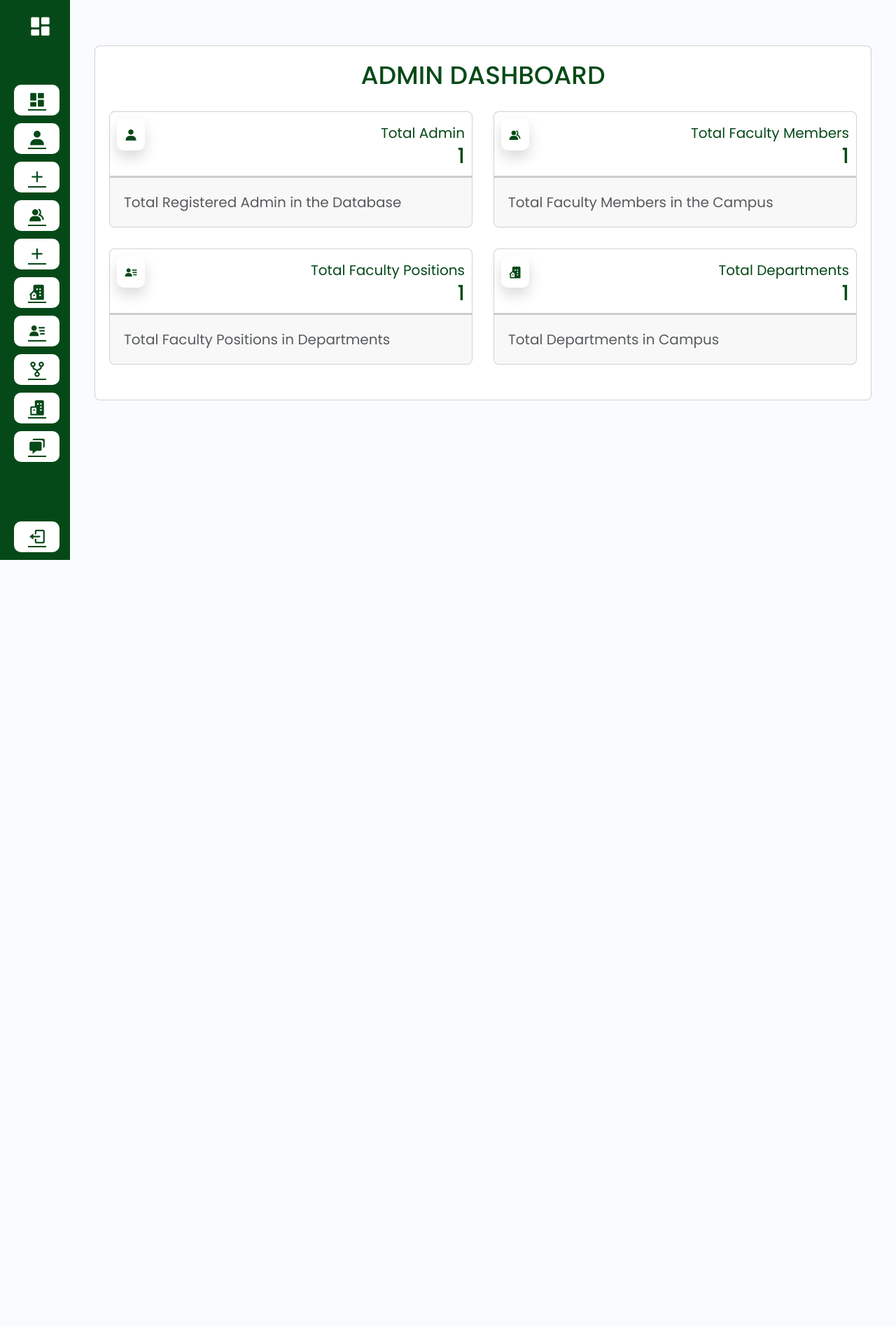
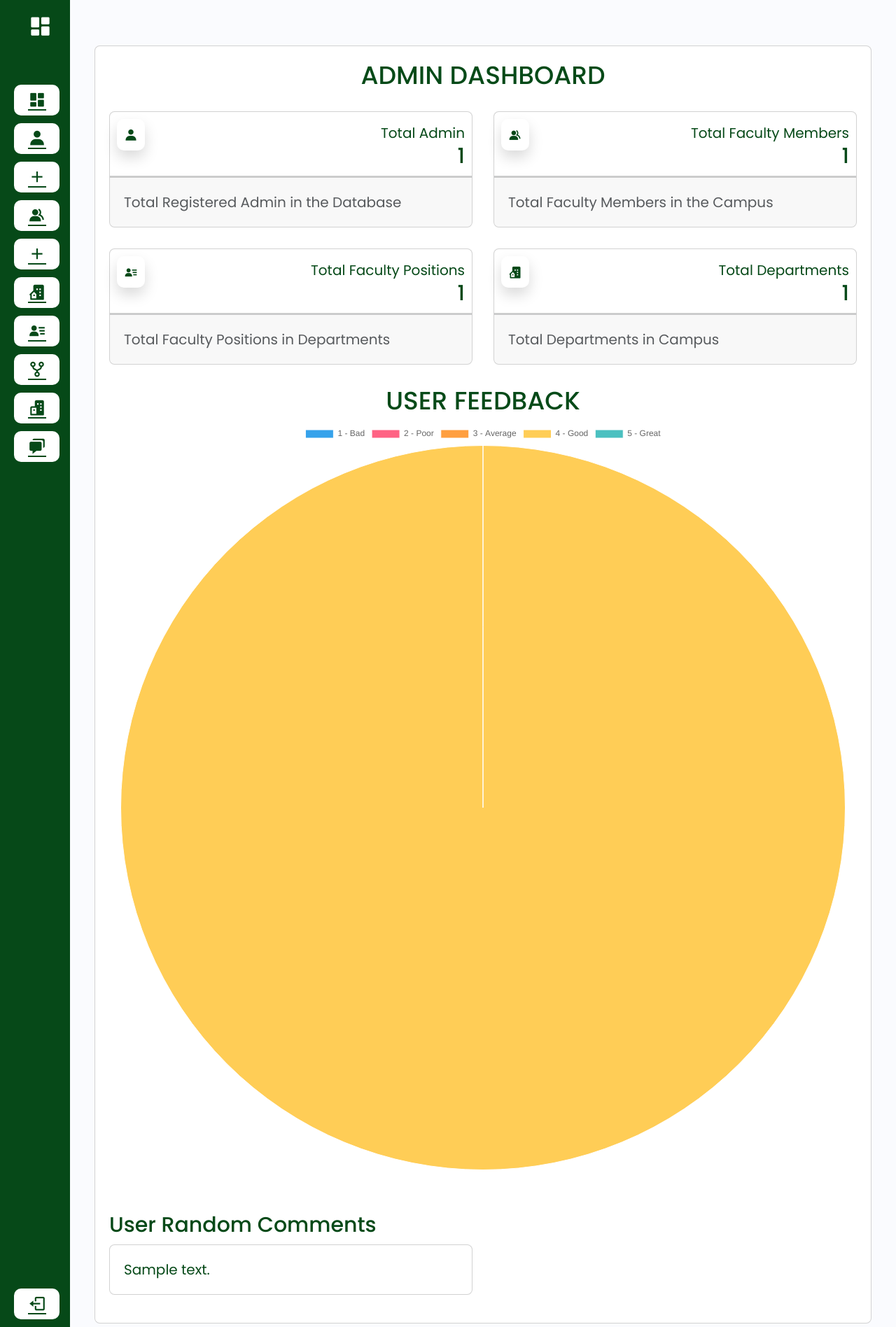
Before and after one commit to denisesarona/ExploreCCATAdmin, a PHP site: page /admin/index.php in a window 1280 px wide. Shown: the whole page at 70% size. Before the commit the page ends 800 px from the top, so only its background shows below. Run offline with PHP 8.4, Linux system fonts and the light colour scheme; the visitor is signed in with stand-in values (Sample User, id 1); tables that the repository leaves empty or names only in its code hold one stand-in row (values such as "Sample post"); some libraries are stand-ins or nearby versions.

Commit message:
Added pie chart for user feedback at admin dashboard

```diff
--- a/admin/index.php
+++ b/admin/index.php
@@ -8,9 +8,41 @@
     $totalFaculty = countItem($con, 'facultytb');
     $totalPosition = countItem($con, 'positiontb');
     $totalDepartment = countItem($con, 'departmenttb');
+
+    // Fetch random feedback comments from the feedback table (1 to 4 random comments)
+    $feedbacks = [];
+    $result = mysqli_query($con, "SELECT feedback_text FROM feedbacktbl ORDER BY RAND() LIMIT 4");
+
+    if ($result) {
+        while ($row = mysqli_fetch_assoc($result)) {
+            $feedbacks[] = $row['feedback_text'];  // Store feedback text in the array
+        }
+    }
+    // Fetch the ratings data from the feedback table
+    $ratingsData = [];
+    $result = mysqli_query($con, "SELECT rating, COUNT(*) as count FROM feedbacktbl GROUP BY rating");
+
+    if ($result) {
+        while ($row = mysqli_fetch_assoc($result)) {
+            $ratingsData[$row['rating']] = $row['count'];
+        }
+    }
+
+    // Prepare the ratings data for the JavaScript (default 0 if not found)
+    $chartData = [
+        isset($ratingsData[1]) ? $ratingsData[1] : 0,  // Rating 1 - Bad
+        isset($ratingsData[2]) ? $ratingsData[2] : 0,  // Rating 2 - Poor
+        isset($ratingsData[3]) ? $ratingsData[3] : 0,  // Rating 3 - Average
+        isset($ratingsData[4]) ? $ratingsData[4] : 0,  // Rating 4 - Good
+        isset($ratingsData[5]) ? $ratingsData[5] : 0   // Rating 5 - Great
+    ];
+
+    // Encode the chart data array as a JSON object for JavaScript
+    $chartDataJson = json_encode($chartData);
 ?>
+<script src="https://cdn.jsdelivr.net/npm/chart.js"></script>
+<link rel="stylesheet" href="assets/css/style.css">
 
-<link rel="stylesheet" href="assets/css/style.css">
 
 <div class="container">
     <div class="row">
@@ -88,6 +120,28 @@
                                 </div>
                             </div>
                         </div>
+                        <h3>USER FEEDBACK</h3>
+                        <div>
+                            <canvas id="feedbackChart"></canvas>
+                        </div>
+                        <div class="random-feedback mt-5">
+                            <h4>User Random Comments</h4>
+                            <div class="row">
+                                <?php if (count($feedbacks) > 0): ?>
+                                    <?php foreach ($feedbacks as $feedback): ?>
+                                        <div class="col-md-6 col-sm-12 mb-3"> <!-- 2 columns on medium screens and 1 on small -->
+                                            <div class="card">
+                                                <div class="card-body">
+                                                    <p class="card-text"><?php echo htmlspecialchars($feedback); ?></p>
+                                                </div>
+                                            </div>
+                                        </div>
+                                    <?php endforeach; ?>
+                                <?php else: ?>
+                                    <p>No feedback available.</p>
+                                <?php endif; ?>
+                            </div>
+                        </div>
                     </div>
                 </div>
             </div>
@@ -95,5 +149,29 @@
     </div>
 </div>
 
+<script>
+    const ctx = document.getElementById('feedbackChart');
+
+    // Use the PHP-generated chart data
+    const chartData = <?php echo $chartDataJson; ?>;
+
+    new Chart(ctx, {
+        type: 'pie',
+        data: {
+            labels: ['1 - Bad', '2 - Poor', '3 - Average', '4 - Good', '5 - Great'],
+            hoverOffset: 4,
+            datasets: [{
+                label: '# of Ratings',
+                data: chartData,  // Use the dynamically generated data
+                borderWidth: 1
+            }]
+        },
+        options: {
+            responsive: true
+        }
+    });
+</script>
+
+
 <!--------------- ALERTIFY JS --------------->
 <?php include('includes/footer.php');?>
```
